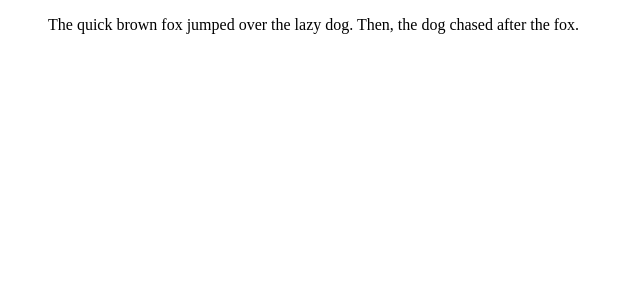
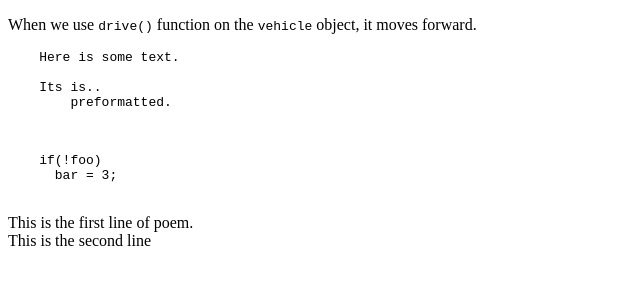
Before and after one commit to kaustubhb/rails_track, a plain HTML site: page html_deepdive/index.html in a window 1280 px wide. Shown: the whole page, without its empty margins (0-640 px from the left). Drawn offline with Linux system fonts and the light colour scheme.

Commit message:
Preformatted text

```diff
--- a/html_deepdive/index.html
+++ b/html_deepdive/index.html
@@ -6,8 +6,18 @@
   </head>
 
   <body>
-    <blockquote cite="http://www.example.com/story.html">
-      <p>The quick brown fox jumped over the lazy dog. Then, the dog chased after the fox.</p>
-    </blockquote>
+   <p>When we use <code>drive()</code> function on the <code>vehicle</code> object, it moves forward.</p>
+   <pre>
+    Here is some text.
+
+    Its is..
+        preformatted.
+   </pre>
+   <pre><code>
+    if(!foo)
+      bar = 3;
+   </code></pre>
+   <p>This is the first line of poem.<br>
+    This is the second line</p>
   </body>
 </html>
```
